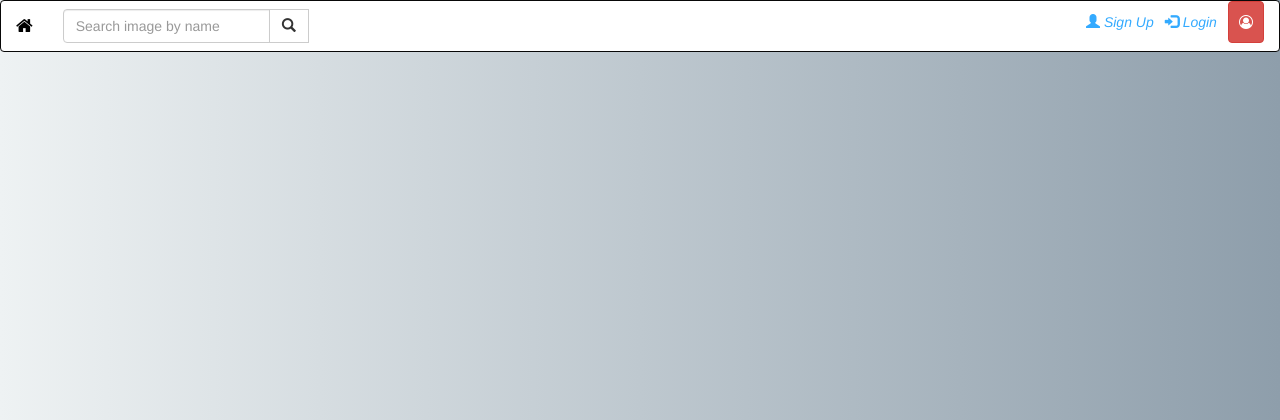
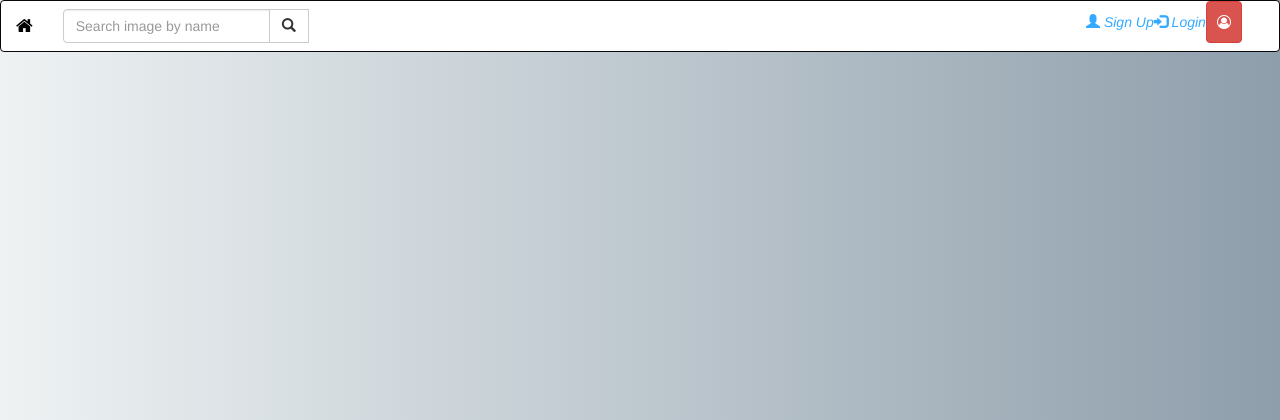
Before and after one commit to markkariuki/photo-gallery, a Django app: page /search/ in a window 1280 px wide. Shown: the top 420 px of the page. Run offline with Django 3.2, Linux system fonts and the light colour scheme; some libraries are stand-ins or nearby versions.

Commit message:
add change

```diff
--- a/project/templates/nav-bar.html
+++ b/project/templates/nav-bar.html
@@ -6,7 +6,6 @@
   <meta name="viewport" content="width=device-width, initial-scale=1">
 </head>
 <body>
-
 <nav class="navbar navbar-inverse"style="background-color:white;">
 
   <div class="container-fluid">
@@ -21,9 +20,9 @@
     <div class="col-sm-2 col-md-2 navbar-right" style="-webkit-box-align: center;
     align-items: center; position:relative; display: inline-flex;">
     <a href="#"><span class="glyphicon glyphicon-user"></span> Sign Up</a>
-    <hr>
+  </br>
       <a href="#"><span class="glyphicon glyphicon-log-in"></span> Login</a>
-      <hr>
+
 <button type="button" class="btn btn-danger" style="padding:10px;;" onclick="alert('sorry we are down for now we will be back shortly')">      <i class="fa fa-user-circle-o" aria-hidden="true"></i>
 </button>
       </div>
--- a/project/templates/photos.html
+++ b/project/templates/photos.html
@@ -34,7 +34,6 @@
    <div class="row">
      <h1  class="text-center"> time posted:  {{photo.pub_date|timesince}}</h1>
 
-     <h1 class="text-center">{{photo.image_category}}</h1>
 
    </div>
 
```
